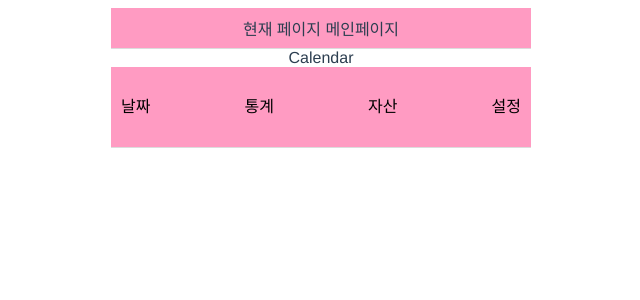
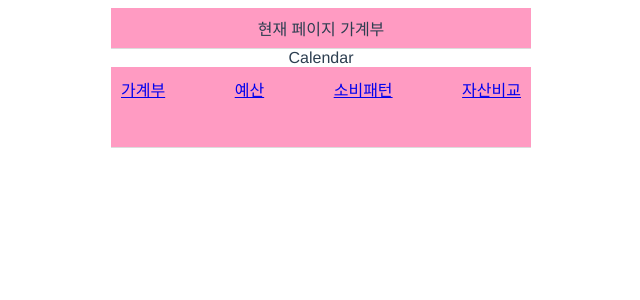
Before and after one commit to ecofriendlyusername/ssafydonkeeper, a Vue app in the folder frontend/: page /calendar in a window 1280 px wide. Shown: the top 300 px of the page, without its empty margins (319-959 px from the left). Built offline with nearby package versions, Linux system fonts and the light colour scheme.

Commit message:
feat:footer update

```diff
--- a/frontend/src/components/footerComponent.vue
+++ b/frontend/src/components/footerComponent.vue
@@ -1,27 +1,26 @@
 <template>
     <div class="footer">
         <div style="display:flex; justify-content:space-between; padding: 10px;">
-                <div>
-                    <p id="footerText">날짜</p>
-                </div>
-                <div>
-                    <p id="footerText">통계</p>
-                </div>
-                <div>
-                    <p id="footerText">자산</p>
-                </div>
-
-                <div>
-                    <p id="footerText">설정</p>
-                </div>
-
+            <div v-for="(menu, idx) in menuBar" :key="idx">
+                <router-link :to=menu.route>{{ menu.name }}</router-link>
+            </div>
         </div>
     </div>
 </template>
 
 <script>
 export default {
-
+    name: 'footerComponent',
+    data() {
+        return {
+            menuBar: [
+                {name:'가계부', route:'calendar'},
+                {name:'예산', route:'calendar'},
+                {name:'소비패턴', route:'calendar'},
+                {name:'자산비교', route:'calendar'}
+            ]
+        }
+    }
 }
 </script>
 
--- a/frontend/src/views/calendarView.vue
+++ b/frontend/src/views/calendarView.vue
@@ -4,8 +4,15 @@
 
 <script>
 export default {
-    name:'calendarView'
-
+    name:'calendarView',
+    computed: {
+      title() {
+        return this.$store.getters.getTitle;
+      }
+    },
+    mounted() {
+      this.$store.dispatch('setTitle', '가계부');
+    }
 }
 </script>
 
```
Also changed, not shown: 1 other file (tests, documents, lock files or other folders).
